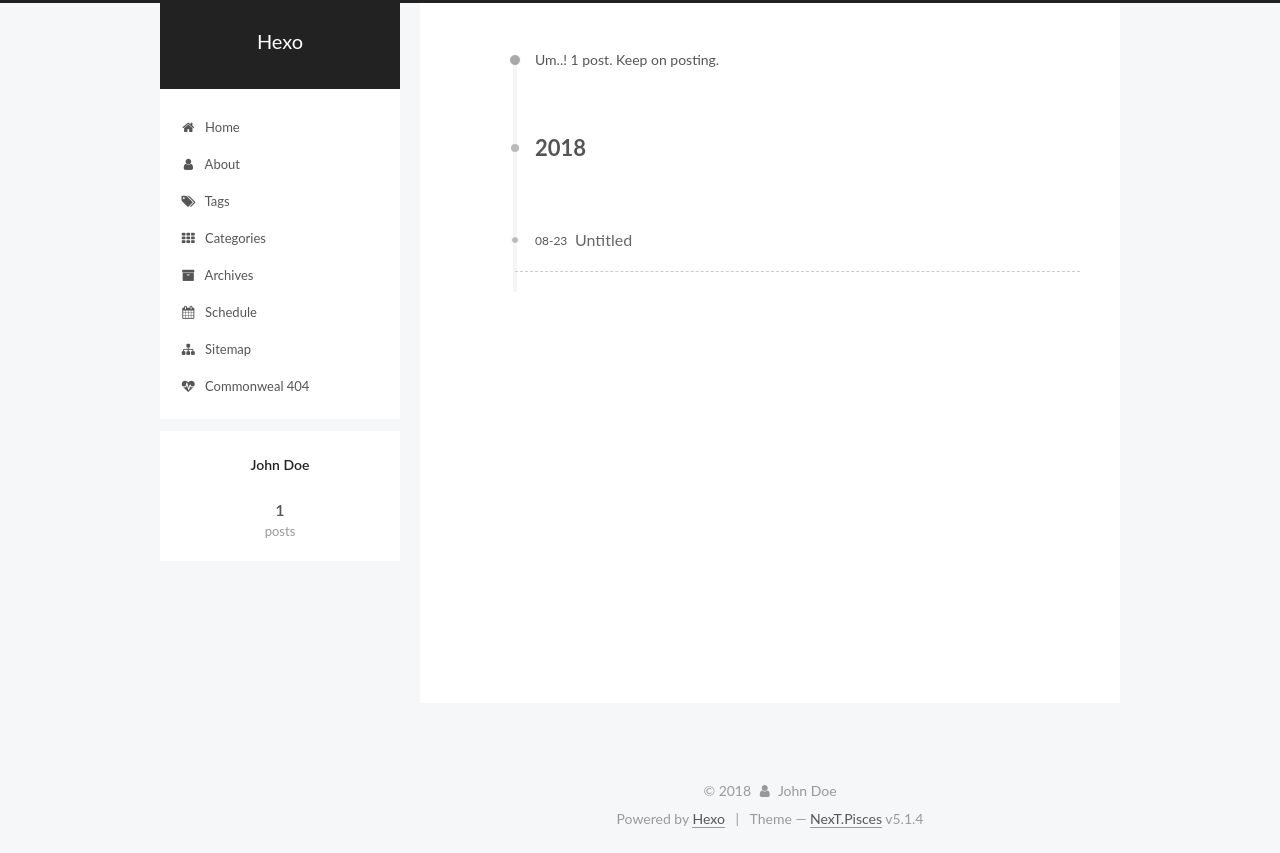
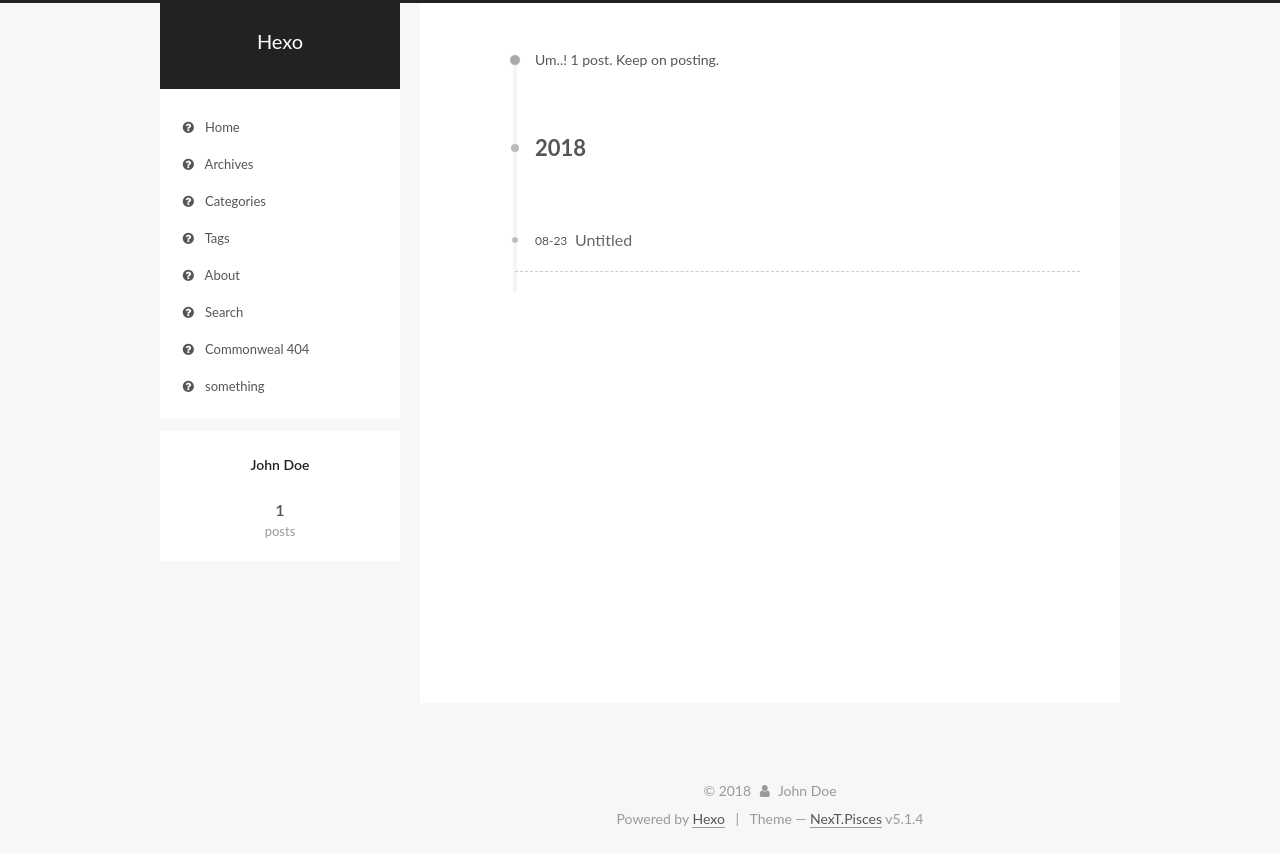
Before and after one commit to smallbrave/smallbrave.github.io, a plain HTML site: page archives/index.html in a window 1280 px wide. Drawn offline with Linux system fonts and the light colour scheme.

Commit message:
Site updated: 2018-08-24 16:12:07

```diff
--- a/archives/index.html
+++ b/archives/index.html
@@ -177,81 +177,81 @@
 
 
         <li class="menu-item menu-item-home">
-          <a href="/" rel="section">
+          <a href="/首页" rel="section">
 
-              <i class="menu-item-icon fa fa-fw fa-home"></i> <br />
+              <i class="menu-item-icon fa fa-fw fa-question-circle"></i> <br />
 
             Home
           </a>
         </li>
 
 
+        <li class="menu-item menu-item-archives">
+          <a href="/归档" rel="section">
+
+              <i class="menu-item-icon fa fa-fw fa-question-circle"></i> <br />
+
+            Archives
+          </a>
+        </li>
+
+
+        <li class="menu-item menu-item-categories">
+          <a href="/分类" rel="section">
+
+              <i class="menu-item-icon fa fa-fw fa-question-circle"></i> <br />
+
+            Categories
+          </a>
+        </li>
+
+
+        <li class="menu-item menu-item-tags">
+          <a href="/标签" rel="section">
+
+              <i class="menu-item-icon fa fa-fw fa-question-circle"></i> <br />
+
+            Tags
+          </a>
+        </li>
+
+
         <li class="menu-item menu-item-about">
-          <a href="/about/" rel="section">
+          <a href="/关于" rel="section">
 
-              <i class="menu-item-icon fa fa-fw fa-user"></i> <br />
+              <i class="menu-item-icon fa fa-fw fa-question-circle"></i> <br />
 
             About
           </a>
         </li>
 
 
-        <li class="menu-item menu-item-tags">
-          <a href="/tags/" rel="section">
+        <li class="menu-item menu-item-search">
+          <a href="/搜索" rel="section">
 
-              <i class="menu-item-icon fa fa-fw fa-tags"></i> <br />
+              <i class="menu-item-icon fa fa-fw fa-question-circle"></i> <br />
 
-            Tags
-          </a>
-        </li>
-
-
-        <li class="menu-item menu-item-categories">
-          <a href="/categories/" rel="section">
-
-              <i class="menu-item-icon fa fa-fw fa-th"></i> <br />
-
-            Categories
-          </a>
-        </li>
-
-
-        <li class="menu-item menu-item-archives">
-          <a href="/archives/" rel="section">
-
-              <i class="menu-item-icon fa fa-fw fa-archive"></i> <br />
-
-            Archives
-          </a>
-        </li>
-
-
-        <li class="menu-item menu-item-schedule">
-          <a href="/schedule/" rel="section">
-
-              <i class="menu-item-icon fa fa-fw fa-calendar"></i> <br />
-
-            Schedule
-          </a>
-        </li>
-
-
-        <li class="menu-item menu-item-sitemap">
-          <a href="/sitemap.xml" rel="section">
-
-              <i class="menu-item-icon fa fa-fw fa-sitemap"></i> <br />
-
-            Sitemap
+            Search
           </a>
         </li>
 
 
         <li class="menu-item menu-item-commonweal">
-          <a href="/404/" rel="section">
+          <a href="/公益404" rel="section">
 
-              <i class="menu-item-icon fa fa-fw fa-heartbeat"></i> <br />
+              <i class="menu-item-icon fa fa-fw fa-question-circle"></i> <br />
 
             Commonweal 404
+          </a>
+        </li>
+
+
+        <li class="menu-item menu-item-something">
+          <a href="/有料" rel="section">
+
+              <i class="menu-item-icon fa fa-fw fa-question-circle"></i> <br />
+
+            something
           </a>
         </li>
 
@@ -383,7 +383,7 @@
 
               <div class="site-state-item site-state-posts">
 
-                <a href="/archives/">
+                <a href="/归档">
 
                   <span class="site-state-item-count">1</span>
                   <span class="site-state-item-name">posts</span>
--- a/css/main.css
+++ b/css/main.css
@@ -1823,7 +1823,7 @@ pre .javascript .function {
   width: 4px;
   height: 4px;
   border-radius: 50%;
-  background: #046bd7;
+  background: #6cbd88;
 }
 .links-of-blogroll {
   font-size: 13px;
```
Also changed, not shown: 2018/08/23/hello-world/index.html (+51 -51 lines), archives/2018/08/index.html (+51 -51 lines), archives/2018/index.html (+51 -51 lines), index.html (+51 -51 lines).
